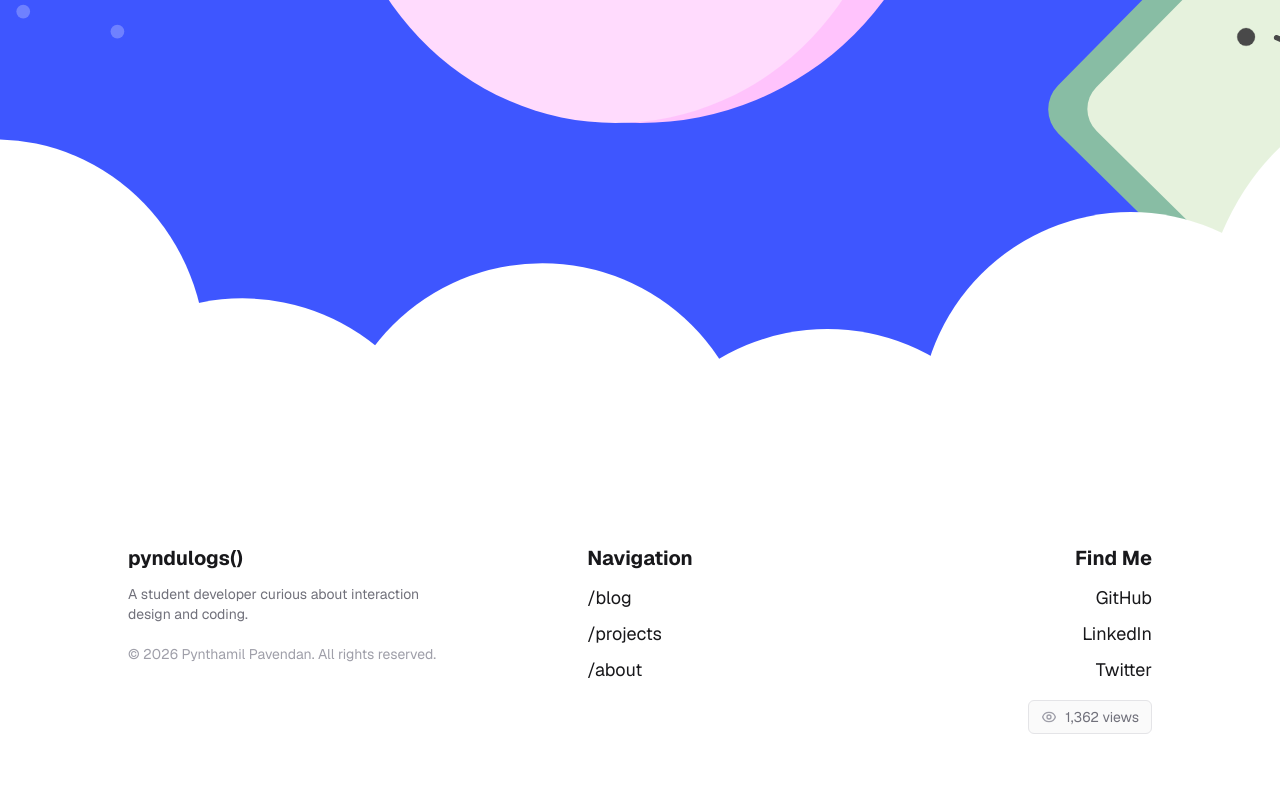
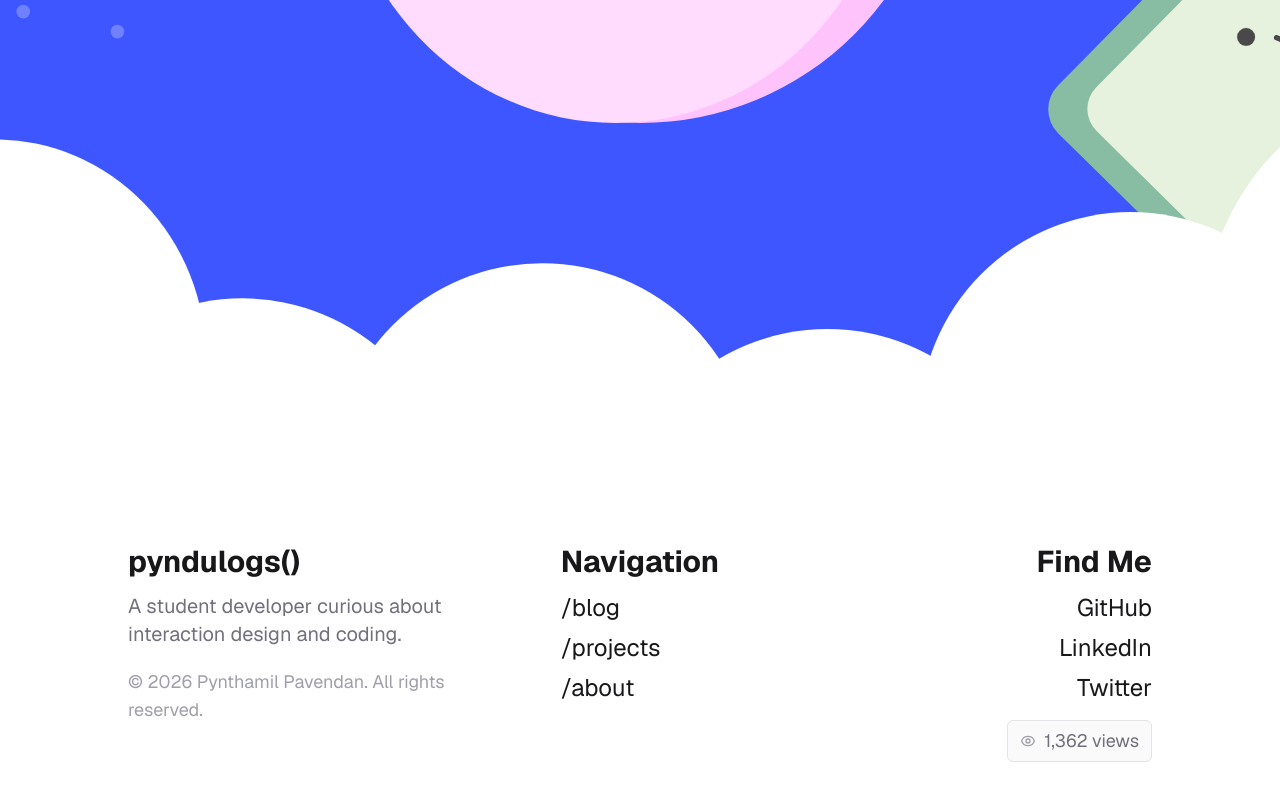
Before and after one commit to Pynthamil/software-portfolio, a Next.js app: page / in a window 1280 px wide. Shown: the part 5180-5980 px from the top of the page. Built offline with nearby package versions, Linux system fonts and the light colour scheme.

Commit message:
Scale up font size in footer to match homepage

```diff
--- a/components/Footer.tsx
+++ b/components/Footer.tsx
@@ -54,14 +54,14 @@ export default function Footer() {
         <div className="max-w-5xl mx-auto flex flex-col gap-12">
 
           {/* Main Footer Info Grid */}
-          <div className="grid grid-cols-1 md:grid-cols-3 gap-8 text-lg font-sans text-zinc-650 dark:text-zinc-400">
+          <div className="grid grid-cols-1 md:grid-cols-3 gap-8 text-2xl font-sans text-zinc-650 dark:text-zinc-400">
             {/* Column 1: Info */}
             <div className="flex flex-col gap-3">
-              <span className="font-bold text-zinc-900 dark:text-white text-xl">pyndulogs()</span>
-              <p className="text-sm text-zinc-500 dark:text-zinc-400">
+              <span className="font-bold text-zinc-900 dark:white text-3xl">pyndulogs()</span>
+              <p className="text-xl text-zinc-500 dark:text-zinc-400">
                 A student developer curious about interaction design and coding.
               </p>
-              <p className="text-sm text-zinc-400 dark:text-zinc-500 mt-2">
+              <p className="text-lg text-zinc-400 dark:text-zinc-500 mt-2">
                 © {new Date().getFullYear()} Pynthamil Pavendan. All rights reserved.
               </p>
             </div>
@@ -69,7 +69,7 @@ export default function Footer() {
             {/* Column 2: Navigation */}
             <div className="flex flex-col gap-2 md:items-center">
               <div className="flex flex-col gap-2">
-                <span className="font-bold text-zinc-900 dark:text-white text-xl mb-1">Navigation</span>
+                <span className="font-bold text-zinc-900 dark:text-white text-3xl mb-1">Navigation</span>
                 <Link href="#blog" className="hover:text-blue-600 dark:hover:text-blue-400 transition-colors">/blog</Link>
                 <Link href="#projects" className="hover:text-blue-600 dark:hover:text-blue-400 transition-colors">/projects</Link>
                 <Link href="#about" className="hover:text-blue-600 dark:hover:text-blue-400 transition-colors">/about</Link>
@@ -79,14 +79,14 @@ export default function Footer() {
             {/* Column 3: Social & Stats */}
             <div className="flex flex-col gap-4 md:items-end">
               <div className="flex flex-col gap-2 md:items-end">
-                <span className="font-bold text-zinc-900 dark:text-white text-xl mb-1">Find Me</span>
+                <span className="font-bold text-zinc-900 dark:text-white text-3xl mb-1">Find Me</span>
                 <a href="https://github.com/pynthamil" target="_blank" rel="noopener noreferrer" className="hover:text-blue-600 dark:hover:text-blue-400 transition-colors">GitHub</a>
                 <a href="https://linkedin.com/in/pynthamil" target="_blank" rel="noopener noreferrer" className="hover:text-blue-600 dark:hover:text-blue-400 transition-colors">LinkedIn</a>
                 <a href="https://twitter.com/pynthamil" target="_blank" rel="noopener noreferrer" className="hover:text-blue-600 dark:hover:text-blue-400 transition-colors">Twitter</a>
               </div>
 
               {/* View Counter */}
-              <div className="flex items-center gap-2 text-sm text-zinc-500 bg-zinc-50 dark:bg-zinc-950 px-3 py-1.5 rounded-md border border-zinc-200 dark:border-zinc-800/80" title="Page views count">
+              <div className="flex items-center gap-2 text-lg text-zinc-500 bg-zinc-50 dark:bg-zinc-950 px-3 py-1.5 rounded-md border border-zinc-200 dark:border-zinc-800/80" title="Page views count">
                 <svg className="w-4 h-4 text-zinc-400 dark:text-zinc-500" fill="none" viewBox="0 0 24 24" stroke="currentColor" strokeWidth="2">
                   <path strokeLinecap="round" strokeLinejoin="round" d="M15 12a3 3 0 11-6 0 3 3 0 016 0z" />
                   <path strokeLinecap="round" strokeLinejoin="round" d="M2.458 12C3.732 7.943 7.523 5 12 5c4.478 0 8.268 2.943 9.542 7-1.274 4.057-5.064 7-9.542 7-4.477 0-8.268-2.943-9.542-7z" />
```
